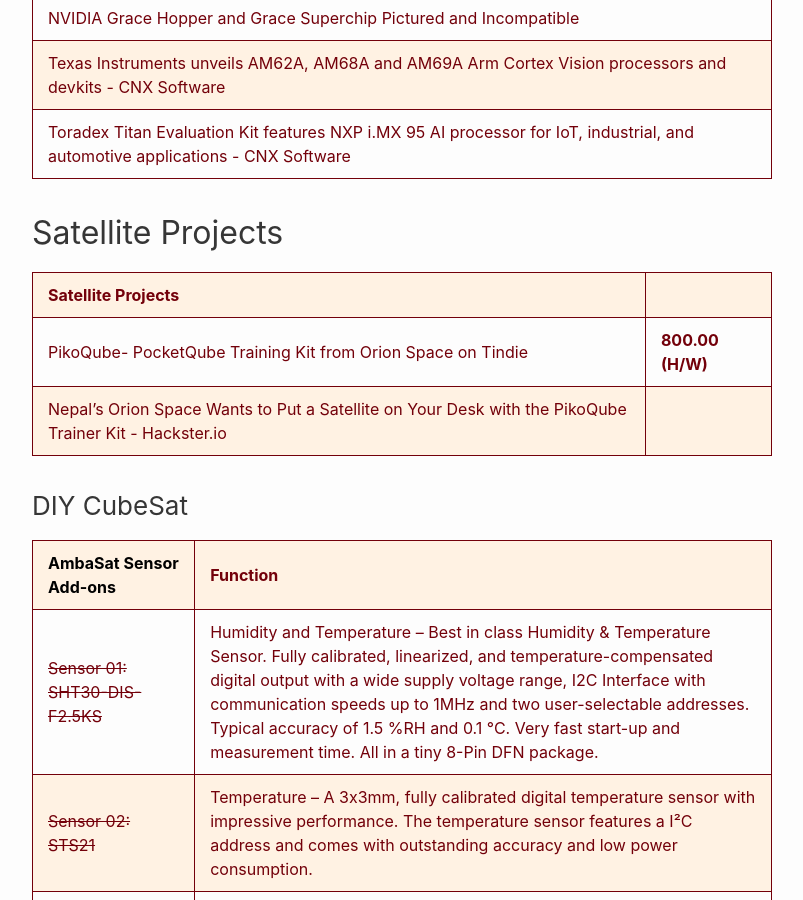
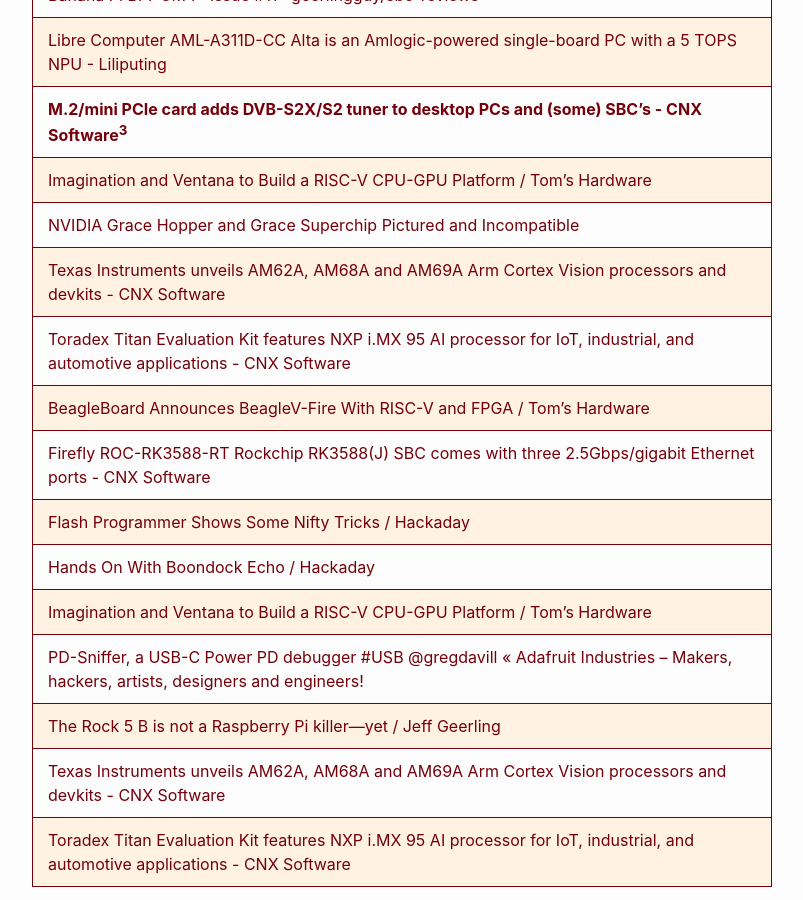
Before and after one commit to RalphHightower/RalphHightower, a Jekyll site: the page built from HardwareLinks.md, in a window 1280 px wide and 900 px high, scrolled down 35420 px. Shown: the whole window, without its empty margins (238-1041 px from the left). Built offline with Jekyll 4.4.1, drawn with Linux system fonts in a browser that asks for light colours; our own code applies the rules of GitHub Pages for plain Markdown files; some of the changed text lies outside the part shown.

Commit message:
[docs](doc): HardwareLinks(extended description)

```diff
--- a/HardwareLinks.md
+++ b/HardwareLinks.md
@@ -101,6 +101,7 @@
 | **[Firefly AIO-1684JD4 Octa-Core High Computing Power AI Mainboard (up to 12GB RAM)](https://www.firefly.store/goods.php?id=178)** | (H/W) $649 |
 | **[Firefly EC-R3588SPC Octa-Core AI Industrial Computer](https://www.firefly.store/goods.php?id=181)** | (H/W) $429 16GB |
 | **[Firefly ITX-3588J 8K AI Mini-ITX Mainboard_Embedded Board_ALL_Firefly Store](https://www.firefly.store/goods.php?id=161 )** | (H/W) **Price: $1106 Promotion price: $1076.00 32GB/256GB 5G** |
+| [Firefly ROC-RK3588-RT Octa-Core 8K AI Mini SBC with Ethernet Ports](https://en.t-firefly.com/product/industry/rocrk3588rt ) | (H/W) 32GB  |
 | [Fomu is the easiest way to get started with FPGA or RISC-V development.](https://www.crowdsupply.com/sutajio-kosagi/fomu) | (H/W) $50 |
 | [FNIRSI-1013D Digital Tablet Oscilloscope Dual Channel 100M Bandwidth 1GS Sampling Rate Mini Tablet Digital Oscilloscope](https://www.aliexpress.com/item/4000861098295.html) | (H/W) $125.00 |
 | [ForLinx OK3588-C Single Board Computer](https://www.forlinx.net/single-board-computer/rk3588-sbc-135.html) | (H/W) $352 - $392[^11] |
@@ -233,12 +234,14 @@
 | [SZ Tomato 8K Android TV Box Amlogic S928X](https://www.sztomato.com/products/8K-Android-TV-Box-Amlogic-S928X-Chip.html ) | (H/W) |
 | **[TBS-IPTV TBS7901 DVB-S2X/S2/S mini-PCI-e card](https://www.tbsiptv.com/tbs7901-dvb-s2x-or-s2-or-s-mini-pci-e-card )[^13]** | **(H/W) $119.00** |
 | [Texas Instruments SK-AM62A-LP AM62A starter kit for low-power Sitara™ processors](https://www.ti.com/tool/SK-AM62A-LP) | (H/W) $249 |
+| [Texas Instruments SK-AM62A-LP Evaluation board / TI.com](https://www.ti.com/tool/SK-AM62A-LP ) | $249.00 |
 | [Texas Instruments SK-AM68 AM68x starter kit for Sitara™ processors](https://www.ti.com/tool/SK-AM68) | (H/W) $249 |
 | [Texas Instruments SK-AM68 Evaluation board / TI.com](https://www.ti.com/tool/SK-AM68 ) | (H/W) |
-| [Texas Instruments SK-AM62A-LP Evaluation board / TI.com](https://www.ti.com/tool/SK-AM62A-LP ) | $249.00 |
 | [ThingPulse ESP32 WiFi Color Display Kit Grande • ThingPulse](https://thingpulse.com/product/esp32-wifi-color-display-kit-grande/ ) | (H/W) |
 | [timebeat](https://timebeat.app/ ) | (H/W) |
 | [timebeat store](https://store.timebeat.app/ ) | (H/W) |
+| [Toradex \.MX 95 Titan Evaluation Kit (EVK) / NXP eIQ Neutron NPU, ISP, Arm Mali GPU](https://www.toradex.com/products/nxp-imx95-titan-evaluation-kit ) | (H/W) |
+| [Toradex i\.MX p95 Titan Evaluation Kit (EVK) / NXP eIQ Neutron NPU, ISP, Arm Mali GPU](https://www.toradex.com/products/nxp-imx95-titan-evaluation-kit ) | (H/W) |
 | [Toradex i\.MX 95 Titan Evaluation Kit (EVK) / NXP eIQ Neutron NPU, ISP, Arm Mali GPU](https://www.toradex.com/products/nxp-imx95-titan-evaluation-kit ) | (H/W) |
 | [Toradex — Carrier Boards - Development Boards - Base boards](https://www.toradex.com/carrier-boards-for-system-computer-on-module ) | (H/W) |
 | [Toradex System on Module — Computer on Module (CoM) - System on Module (SoM) - Arm](https://www.toradex.com/computer-on-modules ) | (H/W) |
@@ -614,6 +617,15 @@
 | [NVIDIA Grace Hopper and Grace Superchip Pictured and Incompatible](https://www.servethehome.com/nvidia-grace-hopper-gh200-and-grace-superchip-arm-pictured-and-incompatible/ ) |
 | [Texas Instruments unveils AM62A, AM68A and AM69A Arm Cortex Vision processors and devkits - CNX Software](https://www.cnx-software.com/2023/03/20/texas-instruments-am62a-am68a-am69a-arm-cortex-vision-processors-devkits/ ) |
 | [Toradex Titan Evaluation Kit features NXP i.MX 95 AI processor for IoT, industrial, and automotive applications - CNX Software](https://www.cnx-software.com/2023/11/08/toradex-titan-evaluation-kit-nxp-i-mx-95-ai-processor-iot-industrial-automotive/ ) |
+| [BeagleBoard Announces BeagleV-Fire With RISC-V and FPGA / Tom's Hardware](https://www.tomshardware.com/raspberry-pi/beagleboard-announces-beaglev-fire-with-risc-v-and-fpga ) |
+| [Firefly ROC-RK3588-RT Rockchip RK3588(J) SBC comes with three 2.5Gbps/gigabit Ethernet ports - CNX Software](https://www.cnx-software.com/2023/11/10/firefly-roc-rk3588-rt-rockchip-rk3588j-sbc-comes-with-three-2-5gbps-gigabit-ethernet-ports/ ) |
+| [Flash Programmer Shows Some Nifty Tricks / Hackaday](https://hackaday.com/2023/11/05/flash-programmer-shows-some-nifty-tricks/ ) |
+| [Hands On With Boondock Echo / Hackaday](https://hackaday.com/2023/11/10/hands-on-with-boondock-echo/ ) |
+| [Imagination and Ventana to Build a RISC-V CPU-GPU Platform / Tom's Hardware](https://www.tomshardware.com/pc-components/cpus/imagination-and-ventana-to-build-a-risc-v-cpu-gpu-platform ) |
+| [PD-Sniffer, a USB-C Power PD debugger #USB @gregdavill « Adafruit Industries – Makers, hackers, artists, designers and engineers!](https://blog.adafruit.com/2023/11/07/pd-sniffer-a-usb-c-power-pd-debugger-usb-gregdavill/ ) |
+| [The Rock 5 B is not a Raspberry Pi killer—yet / Jeff Geerling](https://www.jeffgeerling.com/blog/2023/rock-5-b-not-raspberry-pi-killer-yet ) |
+| [Texas Instruments unveils AM62A, AM68A and AM69A Arm Cortex Vision processors and devkits - CNX Software](https://www.cnx-software.com/2023/03/20/texas-instruments-am62a-am68a-am69a-arm-cortex-vision-processors-devkits/ ) |
+| [Toradex Titan Evaluation Kit features NXP i.MX 95 AI processor for IoT, industrial, and automotive applications - CNX Software](https://www.cnx-software.com/2023/11/08/toradex-titan-evaluation-kit-nxp-i-mx-95-ai-processor-iot-industrial-automotive/ ) |
 
 [^21]: • 1.5GHz quad-core 64-bit ARM Cortex-A72 CPU (Roughly 3× performance)<br />• 1GB, 2GB, or 4GB of LPDDR4 SDRAM<br />• Full-throughput Gigabit Ethernet<br />• Dual-band 802.11ac wireless networking<br />• Bluetooth 5.0<br />• Two USB 3.0 and two USB 2.0 ports<br />• Dual monitor support, at resolutions up to 4K<br />• VideoCore VI graphics, supporting OpenGL ES 3.x<br />• 4Kp60 hardware decode of HEVC video<br />Complete compatibility with earlier Raspberry Pi products
 
```
